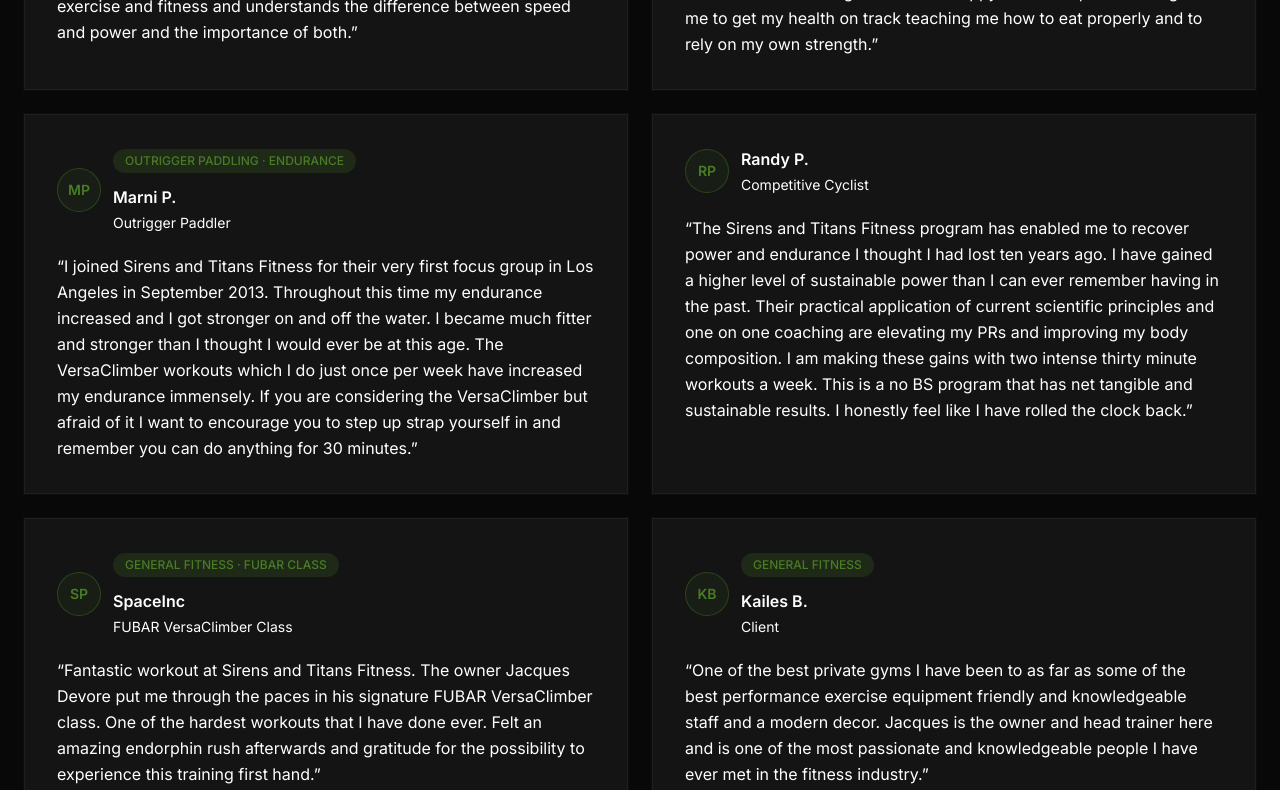
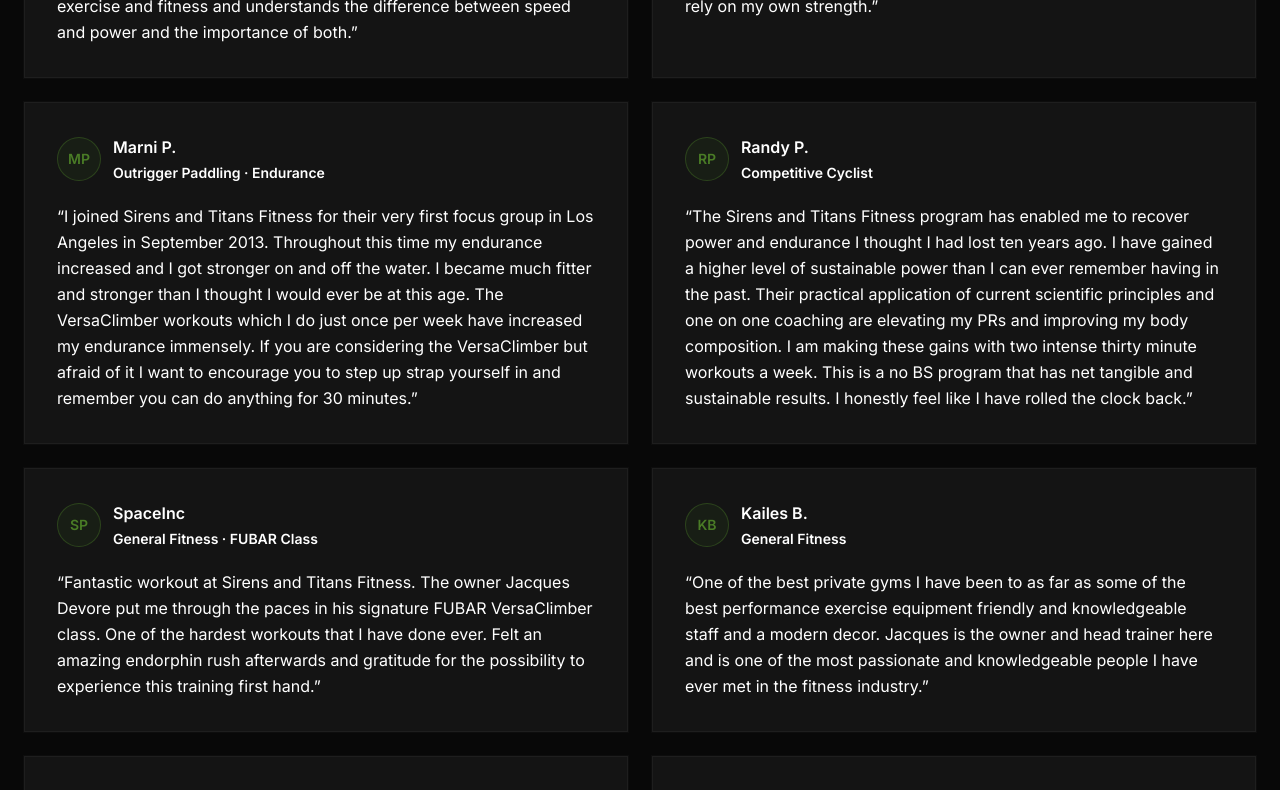
Before and after one commit to kanoajohnson3-creator/Sirens-and-Titans-Fitness-Website, a Next.js app: page /testimonials in a window 1280 px wide. Shown: the part 880-1670 px from the top of the page. Built offline with nearby package versions, Linux system fonts and the light colour scheme.

Commit message:
all final changes - testimonials, press reorder, podcasts, media

```diff
--- a/app/press/page.tsx
+++ b/app/press/page.tsx
@@ -25,6 +25,20 @@
 }
 
 const pressArticles: Entry[] = [
+  {
+    publication: 'LA Hotlist',
+    headline: 'Best Gym in Los Angeles',
+    href: 'http://la.cityvoter.com/best/gym/fitness/los-angeles',
+    linkLabel: 'READ ARTICLE →',
+  },
+  {
+    publication: 'Daily Mail',
+    headline: 'Jennifer Lopez and Alex Rodriguez Spotted Outside LA Fitness Center',
+    description: 'J-Lo and A-Rod spotted working out at Sirens and Titans Fitness.',
+    href: 'https://www.dailymail.co.uk/tvshowbiz/article-4953934/J-Lo-Rod-spotted-outside-LA-fitness-center.html',
+    image: '/A%20Rod%20and%20J%20Lo%20photo.webp',
+    linkLabel: 'READ ARTICLE →',
+  },
   {
     publication: 'BICYCLING MAGAZINE',
     name: 'DENISE MUELLER-KORENEK',
@@ -76,12 +90,6 @@
     linkLabel: 'READ ARTICLE →',
   },
   {
-    publication: 'LA Hotlist',
-    headline: 'Best Gym in Los Angeles',
-    href: 'http://la.cityvoter.com/best/gym/fitness/los-angeles',
-    linkLabel: 'READ ARTICLE →',
-  },
-  {
     publication: 'VoyageLA',
     date: 'October 2021',
     headline: 'Exploring Life and Business with Jacques DeVore of Sirens and Titans Fitness',
@@ -103,16 +111,22 @@
     linkLabel: 'READ ARTICLE →',
   },
   {
-    publication: 'Daily Mail',
-    headline: 'Jennifer Lopez and Alex Rodriguez Spotted Outside LA Fitness Center',
-    description: 'J-Lo and A-Rod spotted working out at Sirens and Titans Fitness.',
-    href: 'https://www.dailymail.co.uk/tvshowbiz/article-4953934/J-Lo-Rod-spotted-outside-LA-fitness-center.html',
-    image: '/A%20Rod%20and%20J%20Lo%20photo.webp',
+    publication: 'SIMPLIFASTER',
+    headline: 'Jacques DeVore — Expert Contributor on Sports Performance and Strength Training',
+    description:
+      'Published expert contributor writing on sports performance power training and strength and conditioning methodology.',
+    href: 'https://simplifaster.com/articles/author/jacquesdevore/',
     linkLabel: 'READ ARTICLE →',
   },
 ]
 
 const podcasts: Entry[] = [
+  {
+    publication: 'Strength Coach TV',
+    headline: 'Interview and Gym Tour',
+    href: 'https://www.youtube.com/watch?v=yYcGqFYGzkw',
+    linkLabel: 'WATCH →',
+  },
   {
     publication: 'LA Sober Sessions Podcast',
     host: 'Bill Raymond',
@@ -142,12 +156,6 @@
     linkLabel: 'LISTEN →',
   },
   {
-    publication: 'Strength Coach TV',
-    headline: 'Interview and Gym Tour',
-    href: 'https://www.youtube.com/watch?v=yYcGqFYGzkw',
-    linkLabel: 'WATCH →',
-  },
-  {
     publication: 'Primal Blueprint Podcast',
     host: 'Mark Sisson',
     headline: 'Maximum Overload for Cyclists',
@@ -165,6 +173,66 @@
     headline: 'The Concept of Power and Sustainable Power in Athletes',
     href: 'https://ronmckeefery.podbean.com/e/igct-episode-196-jacques-devore-look-at-it-with-fresh-eyes/',
     linkLabel: 'LISTEN →',
+  },
+  {
+    publication: 'That Triathlon Show — EP#62',
+    host: 'Mikael Eriksson',
+    headline:
+      'Maximum Overload — A Strength Based Cycling Program for Improved Speed and Endurance in Less Time. How pro cyclist David Zabriskie used the program to increase cycling power by 15% while losing body weight.',
+    href: 'https://scientifictriathlon.com/tts62/',
+    linkLabel: 'LISTEN →',
+  },
+  {
+    publication: 'Primal Blueprint Podcast — EP#197',
+    host: 'Mark Sisson',
+    headline:
+      'Maximum Overload for Cyclists — a radical strength based training program for increased cycling speed athletic longevity and overall health in half the training time.',
+    href: 'https://iheart.com/podcast/263-primal-blueprint-po-29747240/episode/197-jacques-devore-51529249/',
+    linkLabel: 'LISTEN →',
+  },
+  {
+    publication: 'Go Solo — Entrepreneurship Interview',
+    host: 'Go Solo / Collabs.io',
+    headline:
+      'Delivers Results in Fitness — Jacques discusses building Sirens and Titans and his philosophy on training with purpose versus just exercising.',
+    href: 'https://gosolo.subkit.com/sirens-and-titans-fitness/',
+    linkLabel: 'LISTEN →',
+  },
+  {
+    publication: 'SportsEdTV — Senior Contributor Feature',
+    host: 'SportsEdTV',
+    headline:
+      'Jacques DeVore on elite athlete training methodology and Maximum Sustainable Power development.',
+    href: 'https://sportsedtv.com/coach/jacques-devore',
+    linkLabel: 'READ →',
+  },
+  {
+    publication: 'Strength Coach Podcast — EP#212',
+    host: 'Anthony Renna / CONTINUEfit',
+    headline: 'Maximum Overload for Cyclists — deep dive on book methodology and application to athlete programming.',
+    href: 'https://www.youtube.com/watch?v=x8DWYpR8E_c',
+    linkLabel: 'WATCH →',
+  },
+  {
+    publication: 'End of Three Fitness — YouTube',
+    host: 'End of Three Fitness',
+    headline: 'The Power of POWER in Training at ALL Levels — why training power over strength benefits every sport.',
+    href: 'https://www.youtube.com/watch?v=a21CsGKNkKo',
+    linkLabel: 'WATCH →',
+  },
+  {
+    publication: '40+ Fitness Podcast — EP#265',
+    host: 'Allan Misner',
+    headline: 'Using Maximum Overload for Superior Performance — applying the methodology to athletes over 40.',
+    href: 'https://www.youtube.com/watch?v=oR28pjniMrE',
+    linkLabel: 'WATCH →',
+  },
+  {
+    publication: 'VersaPulley — Training Demo Video',
+    host: 'VersaPulley Channel',
+    headline: 'Jacques DeVore demonstrates leg squat variations on the VersaPulley for explosive power training.',
+    href: 'https://www.youtube.com/watch?v=Cu2T5eWI5So',
+    linkLabel: 'WATCH →',
   },
 ]
 
--- a/app/testimonials/page.tsx
+++ b/app/testimonials/page.tsx
@@ -13,7 +13,6 @@
   name: string
   detail: string
   quote: string
-  badge?: string
 }
 
 const testimonials: Testimonial[] = [
@@ -25,15 +24,13 @@
   },
   {
     name: 'Ariel W.',
-    detail: 'Client',
-    badge: 'BODY RECOMPOSITION · DIABETES PREVENTION',
+    detail: 'Body Recomposition · Diabetes Prevention',
     quote:
       'About four months ago my doctor told me if I did not make changes in my lifestyle I would become diabetic. I lost almost 3% body fat in my first two weeks. Three months later I have lost about a pound a week improved my health reduced my risk for diabetes gained more confidence and look great. I am so happy for the help S&TF has given me to get my health on track teaching me how to eat properly and to rely on my own strength.',
   },
   {
     name: 'Marni P.',
-    detail: 'Outrigger Paddler',
-    badge: 'OUTRIGGER PADDLING · ENDURANCE',
+    detail: 'Outrigger Paddling · Endurance',
     quote:
       'I joined Sirens and Titans Fitness for their very first focus group in Los Angeles in September 2013. Throughout this time my endurance increased and I got stronger on and off the water. I became much fitter and stronger than I thought I would ever be at this age. The VersaClimber workouts which I do just once per week have increased my endurance immensely. If you are considering the VersaClimber but afraid of it I want to encourage you to step up strap yourself in and remember you can do anything for 30 minutes.',
   },
@@ -45,36 +42,31 @@
   },
   {
     name: 'SpaceInc',
-    detail: 'FUBAR VersaClimber Class',
-    badge: 'GENERAL FITNESS · FUBAR CLASS',
+    detail: 'General Fitness · FUBAR Class',
     quote:
       'Fantastic workout at Sirens and Titans Fitness. The owner Jacques Devore put me through the paces in his signature FUBAR VersaClimber class. One of the hardest workouts that I have done ever. Felt an amazing endorphin rush afterwards and gratitude for the possibility to experience this training first hand.',
   },
   {
     name: 'Kailes B.',
-    detail: 'Client',
-    badge: 'GENERAL FITNESS',
+    detail: 'General Fitness',
     quote:
       'One of the best private gyms I have been to as far as some of the best performance exercise equipment friendly and knowledgeable staff and a modern decor. Jacques is the owner and head trainer here and is one of the most passionate and knowledgeable people I have ever met in the fitness industry.',
   },
   {
     name: 'Alison B.',
-    detail: 'FUBAR VersaClimber Class',
-    badge: 'GENERAL FITNESS · FUBAR CLASS',
+    detail: 'General Fitness · FUBAR Class',
     quote:
       'I took the FUBAR VersaClimber class with Jacques this morning and boy is the class aptly named. Jacques did a great job of encouraging my best performance. He set realistic baselines and goals that I was able to meet and to my amazement exceed throughout the class. I absolutely loved my experience today and feel so accomplished. I definitely will be back again soon.',
   },
   {
     name: 'Rosie O.',
-    detail: 'Client',
-    badge: 'GENERAL FITNESS · FUBAR CLASS',
+    detail: 'General Fitness · FUBAR Class',
     quote:
       'Fabulous workout. Jacques is incredibly knowledgeable and patient. The FUBAR workout is not easy but the trainers are very encouraging as it takes time to see results. You may be sore after the first few classes but I guarantee your body and mind will adapt and as you continue to attend you will feel better than ever before. By far one of my favorite workouts.',
   },
   {
-    name: 'Lisa Yens',
-    detail: 'Client',
-    badge: 'GENERAL FITNESS · BODY TRANSFORMATION',
+    name: 'Lisa Yen',
+    detail: 'General Fitness · Body Transformation',
     quote:
       'I must preface this review with explaining that I am not an athlete. Whether you are an athlete or a couch potato this is the place for you if you are ready to get serious about your fitness. The trainers get really excited about helping their clients reach their fitness goals. I have been amazed as I have seen people\'s bodies change before my very eyes. If you value your health and time as much as I do check this place out.',
   },
@@ -92,50 +84,43 @@
   },
   {
     name: 'Matt L.',
-    detail: 'Client',
-    badge: 'U.S. MILITARY · STRENGTH & CONDITIONING',
+    detail: 'U.S. Military · Strength & Conditioning',
     quote:
       'Over the past 5 years that I have been working at Sirens and Titans I can confidently say that without the help of Jacques and Alfonso I would not be where I am today. They are extremely knowledgeable and are both very patient but also make sure to push you just enough to help you get better every day. Over only three months I gained 15 lbs of muscle my max deadlift has gone up 100 lbs and my max bench press up 60 lbs. I feel stronger and faster than I have ever been and it is only going to get better.',
   },
   {
     name: 'Shelley T.',
-    detail: 'Outrigger Canoe Racing',
-    badge: 'OUTRIGGER CANOE · PERFORMANCE',
+    detail: 'Outrigger Canoe · Performance',
     quote:
       'As a competitive athlete I am constantly seeking ways to elevate my performance strength and endurance for my sport of Hawaiian style outrigger canoe racing. Jacques is a master at body mechanics and he custom built a program that elevated my output. I am notably stronger faster and more effective in the canoe and that has translated into our team earning medals and competing at the highest level. My gains resulted from training just once a week for 2 months.',
   },
   {
     name: 'Dan K.',
-    detail: 'Cyclist',
-    badge: 'PAIN ELIMINATION · CYCLING',
+    detail: 'Pain Elimination · Cycling',
     quote:
       'I am in my mid 40s and am an active cyclist runner and like to ski. Most importantly my knee pain started to go away. I was able to ski free of pain for the first time in 2 years. Towards the end of 3 months I noticed I was climbing stronger spinning with more power and running faster.',
   },
   {
     name: 'Tara E.',
-    detail: 'Personal Trainer',
-    badge: 'PERSONAL TRAINER · PERFORMANCE',
+    detail: 'Personal Trainer · Performance',
     quote:
       'I am a personal trainer and spinning instructor in LA. A trainer does not look for another trainer they look for a master. I wanted to learn and grow from the best of the best. My hips and abs have gotten substantially stronger plus I am more powerful on the spin bike. The equipment at Sirens and Titans is top tier and like nothing you will find at an Equinox. If you are a serious athlete or trainer you should be training with Jacques at Sirens and Titans. No question.',
   },
   {
     name: 'Maggie O.',
-    detail: 'Busy Mom',
-    badge: 'BODY RECOMPOSITION · BUSY MOM',
+    detail: 'Body Recomposition · Busy Mom',
     quote:
       'Sirens and Titans Fitness has been amazing for me as a busy mom. The beauty of S&TF is that my kick ass core building muscle toning heart pumping workout is done in just half an hour and I achieve better results in that half hour than I do running stairs or doing yoga for an hour. Thank you S&TF for keeping this busy mama fit and happy.',
   },
   {
     name: 'Patrick M.',
-    detail: 'ClassPass',
-    badge: 'GENERAL FITNESS · FUBAR CLASS',
+    detail: 'General Fitness · FUBAR Class',
     quote:
       'The 30 minute FUBAR VersaClimber class is my most dreaded 30 minutes of the week. It is not fun but it is effective. The proprietor Jacques trains elite athletes and that mentality is reflected in the workout. First and foremost he is about results. Efficient friendly and encouraging he pushes you to break through what you believe your best is. If you are someone who is about results I highly recommend Sirens and Titans Fitness.',
   },
   {
     name: 'Wendy W.',
-    detail: 'Client',
-    badge: 'BODY RECOMPOSITION · WEIGHT LOSS',
+    detail: 'Body Recomposition · Weight Loss',
     quote:
       'S&TF is truly amazing. I started S&TF to prepare for my wedding. I wanted to lose weight and tone and I did exactly that. I ended up looking 30 lbs lighter just in time for my wedding. I have also drastically changed my diet due to these guys. I am eating clean now and it is a lifestyle change. I highly recommend them.',
   },
@@ -147,43 +132,37 @@
   },
   {
     name: 'Noel O.',
-    detail: 'Client',
-    badge: 'BODY RECOMPOSITION',
+    detail: 'Body Recomposition',
     quote:
       'A comprehensive ass kicking without getting hurt. The best most reductive not a cult longest and shortest 30 minute workout you can do with nice people. Just twice a week and after two months the fat ass I was becoming is no longer there.',
   },
   {
     name: 'Nancy K.',
-    detail: 'Client',
-    badge: 'BODY RECOMPOSITION · CYCLING',
+    detail: 'Body Recomposition · Cycling',
     quote:
       'This is an outstanding gem for anyone looking to reach their next level of fitness. They are incredibly knowledgeable and have not only pinned down the science behind weight loss and achieving fitness goals but they are also experts in the field of achieving maximum sustainable power in a variety of sports. Incredible value and very effective for leaning down and getting fitter.',
   },
   {
     name: 'Peter S.',
-    detail: 'Client',
-    badge: 'GENERAL FITNESS',
+    detail: 'General Fitness',
     quote:
       'I have worked out at many gyms over the last 20 years but I have to say Sirens and Titans is by far the best I have ever been to. What really makes Sirens and Titans stand head and shoulders above the crowd is the way they train you. Before I joined I had been working out for years but I had not been training. There is a difference and the difference in results are significant.',
   },
   {
     name: 'Lynn K.',
-    detail: 'Client',
-    badge: 'GENERAL FITNESS',
+    detail: 'General Fitness',
     quote:
       'Working out at S and T is so rewarding. I feel tired when I arrive and fantastic when I leave. The encouragement from my coach is positive and educational. He explains how each exercise works the targeted body part. I highly recommend S and T to anyone who is interested in staying healthy and having fun.',
   },
   {
     name: 'Tom S.',
-    detail: 'Client',
-    badge: 'GENERAL FITNESS',
+    detail: 'General Fitness',
     quote:
       'Jacques the owner has a passion and knowledge like no other trainer. He is an incredible teacher with limitless energy. Patient and motivating he cares about every person that walks through the door. Most importantly Jacques focuses on nutrition and eating real food. The environment is inclusive and never intimidating unlike most other gyms. If you are an average person who wants Olympic calibre training and facilities choose S&TF.',
   },
   {
     name: 'Gabriel M.',
-    detail: 'Client',
-    badge: 'GENERAL FITNESS · RUNNING',
+    detail: 'General Fitness · Running',
     quote:
       'These guys are great I have been looking for an efficient way to get in shape and this nails it. I go twice a week for 30 to 45 minutes and am in better shape after a month than I have been in a long time.',
   },
@@ -195,29 +174,25 @@
   },
   {
     name: 'Toyo S.',
-    detail: 'Golf',
-    badge: 'GOLF PERFORMANCE',
+    detail: 'Golf Performance',
     quote:
       'I have been working with Jacques at Sirens and Titans Fitness for over three years now and the improvement in my golf game has been substantial. At first the obvious gains were in driving distance from 240 to 265. As time has gone on I can say that there have been many more gains in many areas. Iron shot distances have improved ball striking consistency short game accuracy have all come around. And my ability to play more golf has been a welcome bonus.',
   },
   {
     name: 'Ben A.',
-    detail: 'Golf',
-    badge: 'GOLF PERFORMANCE',
+    detail: 'Golf Performance',
     quote:
       'I am extremely grateful that I found Jacques and Alfonso at Sirens and Titans. They have tailored a specific regimen to my body and my goals that have greatly increased my performance stamina and overall fitness. After just a few months I have noticed considerable improvements in balance and rotational mobility that have led to an easier feeling controlled swing and a 15 to 20 yard increase in distance. I have never been through a fitness program that has produced these kinds of results in my body.',
   },
   {
     name: 'Larry J.',
-    detail: 'Golf',
-    badge: 'GOLF · PAIN ELIMINATION',
+    detail: 'Golf · Pain Elimination',
     quote:
       'I am an avid golfer playing 2 to 3 times per week. Prior to coming to Sirens and Titans in 2017 I suffered from frequent low back soreness when playing golf. Since I started working with Sirens and Titans I am able to play pain free often multiple days in a row. While my wife is not a golfer she works out with me at Sirens and Titans and has commented this is the only gym where she never wants to miss a workout. If you are a golfer you owe it to yourself to check it out.',
   },
   {
     name: 'Paul H.',
-    detail: 'Cyclist · Age 73',
-    badge: 'CYCLING · AGE 73',
+    detail: 'Cycling · Age 73',
     quote:
       'I want to let you know that I won the 65 plus age group in my annual 20 mile race in Troy Ohio. I finally beat the cyclist who has won the classification the last four years and he is 69 and I am 73. I came in second to him the last two years. I beat him by 52 seconds. I came 6th place overall out of 333 cyclists. I firmly believe in incorporating your Maximum Overload principles I was able to achieve a 17.1 mph pace throughout the race.',
   },
@@ -269,15 +244,10 @@
                       {getInitials(testimonial.name)}
                     </div>
                     <div>
-                      {testimonial.badge && (
-                        <span className="bg-[#4A7C26]/20 text-[#4A7C26] text-xs px-3 py-1 rounded-full font-medium inline-block mb-3">
-                          {testimonial.badge}
-                        </span>
-                      )}
                       <h2 className="font-body text-base font-semibold text-white">
                         {testimonial.name}
                       </h2>
-                      <p className="mt-1 font-body text-sm text-white">{testimonial.detail}</p>
+                      <p className="font-semibold text-white text-sm mt-1">{testimonial.detail}</p>
                     </div>
                   </div>
 
--- a/components/Programs.tsx
+++ b/components/Programs.tsx
@@ -20,7 +20,7 @@
     number: '02',
     title: 'PERSONAL\nTRAINING',
     tag: 'Private Sessions',
-    body: 'One on one coaching from $185/hr. Built entirely around your goals, your body, and your sport.',
+    body: 'One on one coaching built entirely around your goals, your body, and your sport.',
     detail: '1-on-1',
     accent: 'green',
     href: '/personal-training',
@@ -40,7 +40,7 @@
     number: '04',
     title: 'VERSACLIMBER\nFUBAR',
     tag: '30 Minutes',
-    body: "30 minutes. Maximum output. The world's best cardio machine coached.",
+    body: "30-minute HIIT workouts on the world's best cardio machine. Coached. Maximum output.",
     detail: '30 Minutes',
     accent: 'green',
     href: '/versaclimber-fubar',
--- a/components/sections/Testimonials.tsx
+++ b/components/sections/Testimonials.tsx
@@ -73,7 +73,7 @@
           className="font-display text-white leading-none tracking-[0.03em]"
           style={{ fontSize: 'clamp(2.25rem, 6vw, 3.75rem)' }}
         >
-          IN THEIR OWN WORDS
+          INDIVIDUALS THAT WE TRAIN LIKE ATHLETES
         </h2>
       </div>
 
```
Also changed, not shown: app/about/page.tsx (+59 -0 lines), 1 other file (tests, documents, lock files or other folders).
